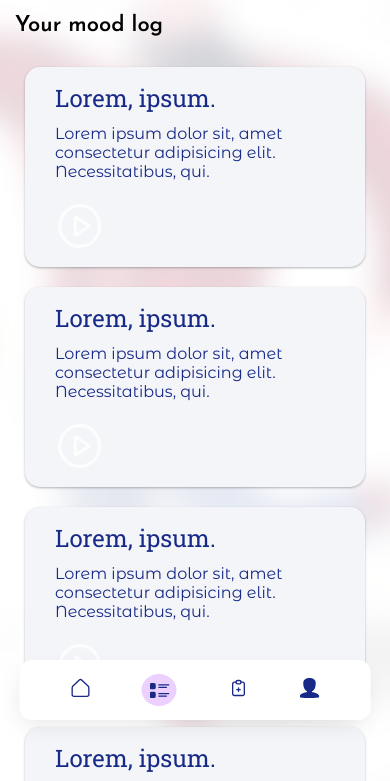
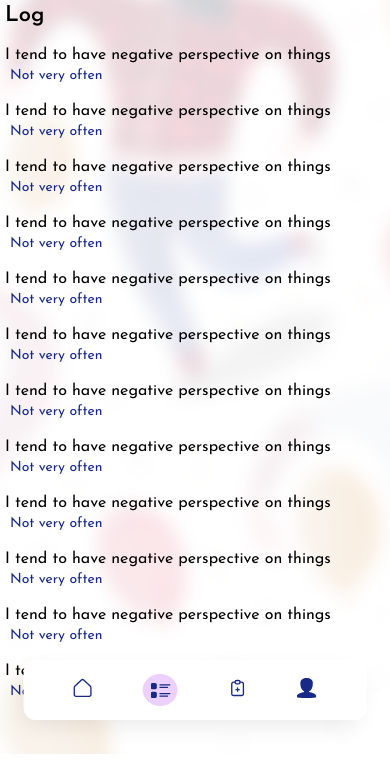
Before and after one commit to RehanRangrez/checkmate, a plain HTML site: page src/logs.html in a window 390 px wide. Shown: the part 100-881 px from the top of the page. After the commit the page ends 854 px from the top, so only its background shows below. Drawn offline with Linux system fonts and the light colour scheme.

Commit message:
logs section created

```diff
--- a/src/logs.html
+++ b/src/logs.html
@@ -35,7 +35,7 @@
       </ul>
     </nav>
 
-    <section class="logs-section">
+    <section class="logs-section" style="display: none;">
       <h1 class="logs-head">Your mood log</h1>
       <div class="logs-container">
         <div class="log">
@@ -102,5 +102,32 @@
 
       </div>
     </section>
+    <section class="inner-log">
+      <h2 class="inner-log-heading">Log</h2>
+      <p class="question">I tend to have negative perspective on things</p>
+      <p class="answer">Not very often</p>
+      <p class="question">I tend to have negative perspective on things</p>
+      <p class="answer">Not very often</p>
+      <p class="question">I tend to have negative perspective on things</p>
+      <p class="answer">Not very often</p>
+      <p class="question">I tend to have negative perspective on things</p>
+      <p class="answer">Not very often</p>
+      <p class="question">I tend to have negative perspective on things</p>
+      <p class="answer">Not very often</p>
+      <p class="question">I tend to have negative perspective on things</p>
+      <p class="answer">Not very often</p>
+      <p class="question">I tend to have negative perspective on things</p>
+      <p class="answer">Not very often</p>
+      <p class="question">I tend to have negative perspective on things</p>
+      <p class="answer">Not very often</p>
+      <p class="question">I tend to have negative perspective on things</p>
+      <p class="answer">Not very often</p>
+      <p class="question">I tend to have negative perspective on things</p>
+      <p class="answer">Not very often</p>
+      <p class="question">I tend to have negative perspective on things</p>
+      <p class="answer">Not very often</p>
+      <p class="question">I tend to have negative perspective on things</p>
+      <p class="answer">Not very often</p>
+    </section>
   </body>
 </html>
--- a/src/logs.scss
+++ b/src/logs.scss
@@ -1,4 +1,4 @@
-@import url("https://fonts.googleapis.com/css2?family=Josefin+Sans:wght@600&family=Montserrat+Alternates:wght@300;400&family=Roboto+Slab:wght@300;400;500&display=swap");
+@import url("https://fonts.googleapis.com/css2?family=Josefin+Sans:wght@300;400;600&family=Montserrat+Alternates:wght@300;400&family=Roboto+Slab:wght@300;400;500&display=swap");
 // font Variables
 $josefin: "Josefin Sans", sans-serif;
 $montserrat: "Montserrat Alternates", sans-serif;
@@ -82,9 +82,33 @@ $lightbgforoptions:#F3F5F9;
     }
   }
 }
+.inner-log{
+  width: 100vw;
+  overflow: hidden;
+  padding: 40px 100px;
+  margin-bottom: 100px;
+  .inner-log-heading{
+    font-family: $josefin;
+    color: $black;
+    font-size: 34px;
+    margin-bottom: 20px;
+  }
+  .question{
+    font-family: $josefin;
+    font-size: 18px;
+    margin-top: 20px ;
+
+  }
+  .answer{
+    font-family: $josefin;
+    font-size: 16px;
+    color: $bluetext;
+    margin: 5px ;
+  }
+}
 
 @media only screen and (max-width: 768px) {
-  .logs-section {
+  .logs-section,.inner-log {
     padding: 30px 37px;
     .logs-head {
       font-size: 26px;
@@ -111,6 +135,17 @@ $lightbgforoptions:#F3F5F9;
       }
     }
   }
+  .inner-log{
+    padding: 10px 5px;
+    .inner-log-heading{
+      font-size: 22px;
+    }
+    .question{
+      font-size: 16px;
+    }.answer{
+      font-size: 14px;
+    }
+  }
 }
 
 
--- a/src/nav.scss
+++ b/src/nav.scss
@@ -74,7 +74,7 @@ nav{
 }
 @media only screen and (max-width: 426px) {
   nav {
-    width: 90%;
+    width: 88%;
     height: 60px;
     bottom: 20px ;
     top: 90%;
```
Also changed, not shown: src/index.html (+6 -1 lines), assets/images/meme.svg (added), src/logs.css, src/nav.css, 1 other file.
